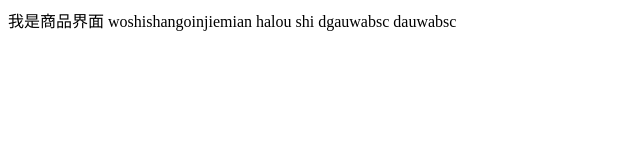
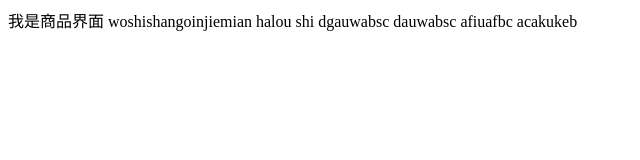
Before and after one commit to yqc0911/nuxt_demo, a Nuxt app: page /product in a window 1280 px wide. Shown: the top 160 px of the page, without its empty margins (0-640 px from the left). Built offline with nearby package versions, Linux system fonts and the light colour scheme.

Commit message:
完成页面交互优化

```diff
--- a/app/pages/product.vue
+++ b/app/pages/product.vue
@@ -6,6 +6,11 @@
 
         dgauwabsc
         dauwabsc
+
+
+        afiuafbc
+        acakukeb
+
     </div>
 </template>
 
```
